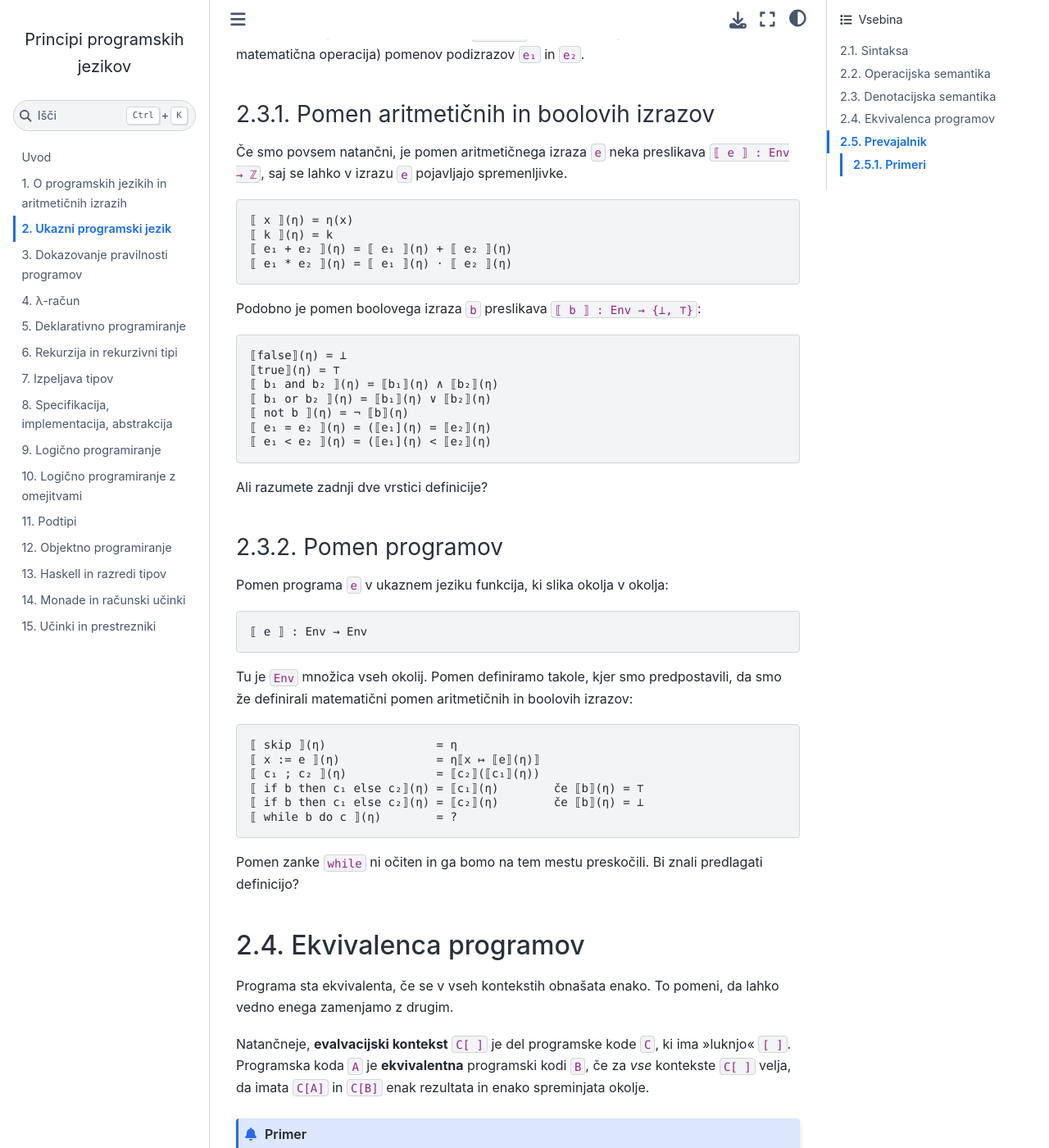
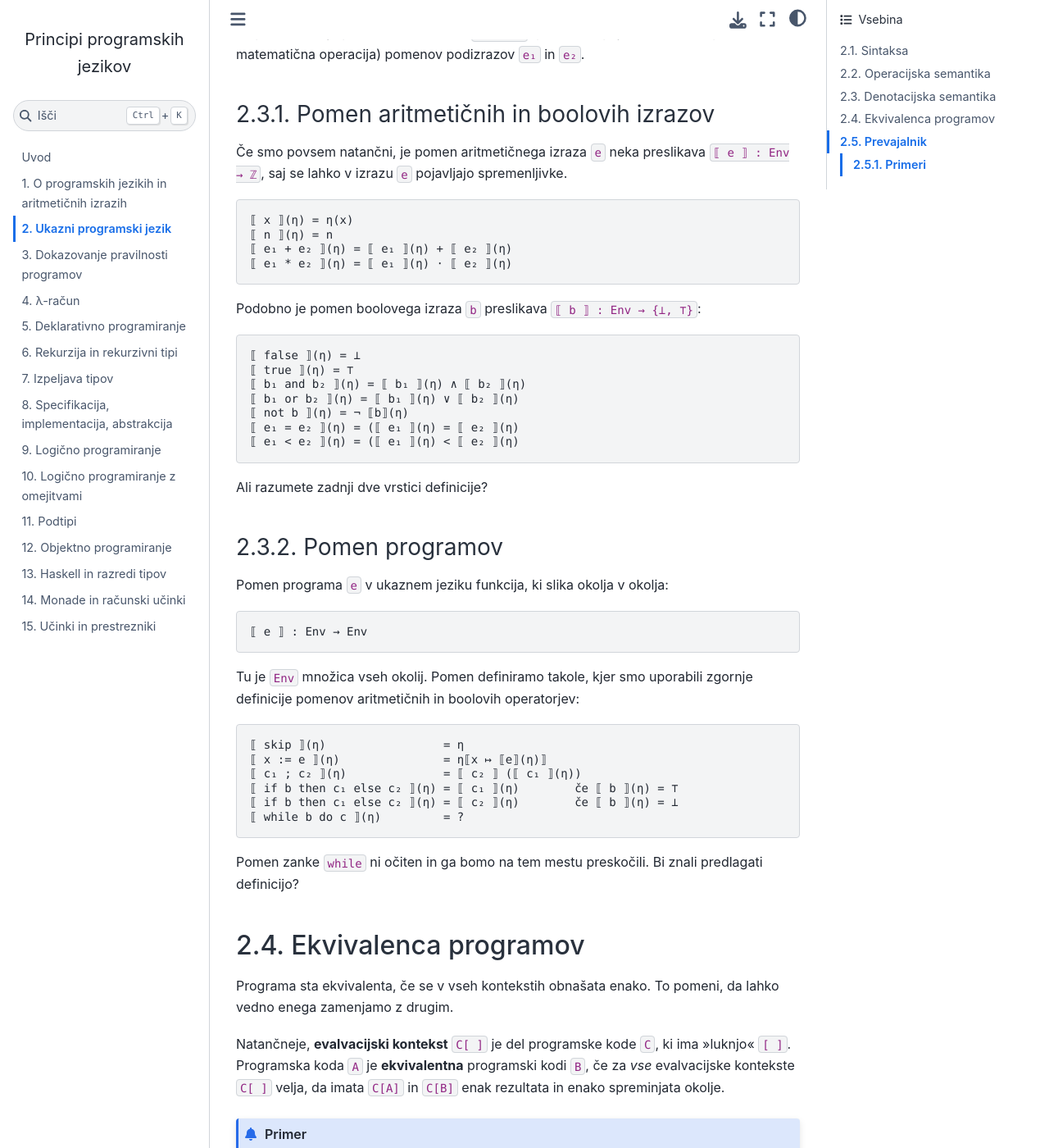
Before and after one commit to andrejbauer/ppj-skripta, a Jupyter Book: the page built from 02-ukazni-programski-jezik/02-ukazni-programski-jezik.md, in a window 1280 px wide and 1400 px high, scrolled down 6000 px. Shown: the whole window at 82% size. Built offline with Jupyter Book 1.0.4 settings and Sphinx 7.4.7 and the Sphinx Book theme 1.1.4, drawn with Linux system fonts in a browser that asks for light colours; some of the changed text lies outside the part shown.

Commit message:
Popravki ukazni jezik

````diff
--- a/02-ukazni-programski-jezik/02-ukazni-programski-jezik.md
+++ b/02-ukazni-programski-jezik/02-ukazni-programski-jezik.md
@@ -59,7 +59,7 @@ pravila za presledke, nove vrste, komentarje ipd.)
 :::{admonition} Primer
 Program, ki sešteje števila od `1` do `100` in rezultat shrani v `s`:
 
-```
+```none
 s := 0;
 i := 0;
 while i < 101 do
@@ -220,7 +220,7 @@ Relacija je določena z naslednjimi pravili:
 
 ```
        η | e ↪ n
-————————————––—————————–
+————————————––—————————–––––––––
 (η, (x := e))  ↦  (η[x↦n], skip)
 
 
@@ -289,7 +289,7 @@ kot matematična operacija) pomenov podizrazov `e₁` in `e₂`.
 
 ```
 ⟦ x ⟧(η) = η(x)
-⟦ k ⟧(η) = k
+⟦ n ⟧(η) = n
 ⟦ e₁ + e₂ ⟧(η) = ⟦ e₁ ⟧(η) + ⟦ e₂ ⟧(η)
 ⟦ e₁ * e₂ ⟧(η) = ⟦ e₁ ⟧(η) · ⟦ e₂ ⟧(η)
 ```
@@ -297,13 +297,13 @@ kot matematična operacija) pomenov podizrazov `e₁` in `e₂`.
 Podobno je pomen boolovega izraza `b` preslikava `⟦ b ⟧ : Env → {⊥, ⊤}`:
 
 ```
-⟦false⟧(η) = ⊥
-⟦true⟧(η) = ⊤
-⟦ b₁ and b₂ ⟧(η) = ⟦b₁⟧(η) ∧ ⟦b₂⟧(η)
-⟦ b₁ or b₂ ⟧(η) = ⟦b₁⟧(η) ∨ ⟦b₂⟧(η)
+⟦ false ⟧(η) = ⊥
+⟦ true ⟧(η) = ⊤
+⟦ b₁ and b₂ ⟧(η) = ⟦ b₁ ⟧(η) ∧ ⟦ b₂ ⟧(η)
+⟦ b₁ or b₂ ⟧(η) = ⟦ b₁ ⟧(η) ∨ ⟦ b₂ ⟧(η)
 ⟦ not b ⟧(η) = ¬ ⟦b⟧(η)
-⟦ e₁ = e₂ ⟧(η) = (⟦e₁](η) = ⟦e₂⟧(η)
-⟦ e₁ < e₂ ⟧(η) = (⟦e₁](η) < ⟦e₂⟧(η)
+⟦ e₁ = e₂ ⟧(η) = (⟦ e₁ ⟧(η) = ⟦ e₂ ⟧(η)
+⟦ e₁ < e₂ ⟧(η) = (⟦ e₁ ⟧(η) < ⟦ e₂ ⟧(η)
 ```
 
 Ali razumete zadnji dve vrstici definicije?
@@ -316,27 +316,24 @@ Pomen programa `e` v ukaznem jeziku funkcija, ki slika okolja v okolja:
 ⟦ e ⟧ : Env → Env
 ```
 
-Tu je `Env` množica vseh okolij. Pomen definiramo takole, kjer smo predpostavili, da smo že definirali matematični pomen aritmetičnih in boolovih izrazov:
+Tu je `Env` množica vseh okolij. Pomen definiramo takole, kjer smo uporabili zgornje definicije pomenov aritmetičnih in boolovih operatorjev:
 
 ```
-⟦ skip ⟧(η)                = η
-⟦ x := e ⟧(η)              = η⟦x ↦ ⟦e⟧(η)⟧
-⟦ c₁ ; c₂ ⟧(η)             = ⟦c₂⟧(⟦c₁⟧(η))
-⟦ if b then c₁ else c₂⟧(η) = ⟦c₁⟧(η)        če ⟦b⟧(η) = ⊤
-⟦ if b then c₁ else c₂⟧(η) = ⟦c₂⟧(η)        če ⟦b⟧(η) = ⊥
-⟦ while b do c ⟧(η)        = ?
+⟦ skip ⟧(η)                 = η
+⟦ x := e ⟧(η)               = η⟦x ↦ ⟦e⟧(η)⟧
+⟦ c₁ ; c₂ ⟧(η)              = ⟦ c₂ ⟧ (⟦ c₁ ⟧(η))
+⟦ if b then c₁ else c₂ ⟧(η) = ⟦ c₁ ⟧(η)        če ⟦ b ⟧(η) = ⊤
+⟦ if b then c₁ else c₂ ⟧(η) = ⟦ c₂ ⟧(η)        če ⟦ b ⟧(η) = ⊥
+⟦ while b do c ⟧(η)         = ?
 ```
 
 Pomen zanke `while` ni očiten in ga bomo na tem mestu preskočili. Bi znali predlagati definicijo?
 
 ## Ekvivalenca programov
 
-Programa sta ekvivalenta, če se v vseh kontekstih obnašata enako. To pomeni, da lahko
-vedno enega zamenjamo z drugim.
+Programa sta ekvivalenta, če se v vseh kontekstih obnašata enako. To pomeni, da lahko vedno enega zamenjamo z drugim.
 
-Natančneje, **evalvacijski kontekst** `C[ ]` je del programske kode `C`, ki ima »luknjo« `[ ]`.
-Programska koda `A` je **ekvivalentna** programski kodi `B`, če za *vse* kontekste `C[ ]` velja,
-da imata `C[A]` in `C[B]` enak rezultata in enako spreminjata okolje.
+Natančneje, **evalvacijski kontekst** `C[ ]` je del programske kode `C`, ki ima »luknjo« `[ ]`. Programska koda `A` je **ekvivalentna** programski kodi `B`, če za *vse* evalvacijske kontekste `C[ ]` velja, da imata `C[A]` in `C[B]` enak rezultata in enako spreminjata okolje.
 
 :::{admonition} Primer
 Programa
@@ -383,7 +380,7 @@ y := 0 ;
 :::{admonition} Naloga
 Ugotovite, ali je program, ki sešteje prvih 100 števil
 
-```
+```none
 i := 1 ;
 s := 0 ;
 while i < 101 do
@@ -394,7 +391,7 @@ done
 
 ekvivalentne programu
 
-```
+```none
 s := 5050
 ```
 
````
Also changed, not shown: other parts of 02-ukazni-programski-jezik/02-ukazni-programski-jezik.md (+1 -1 lines).
